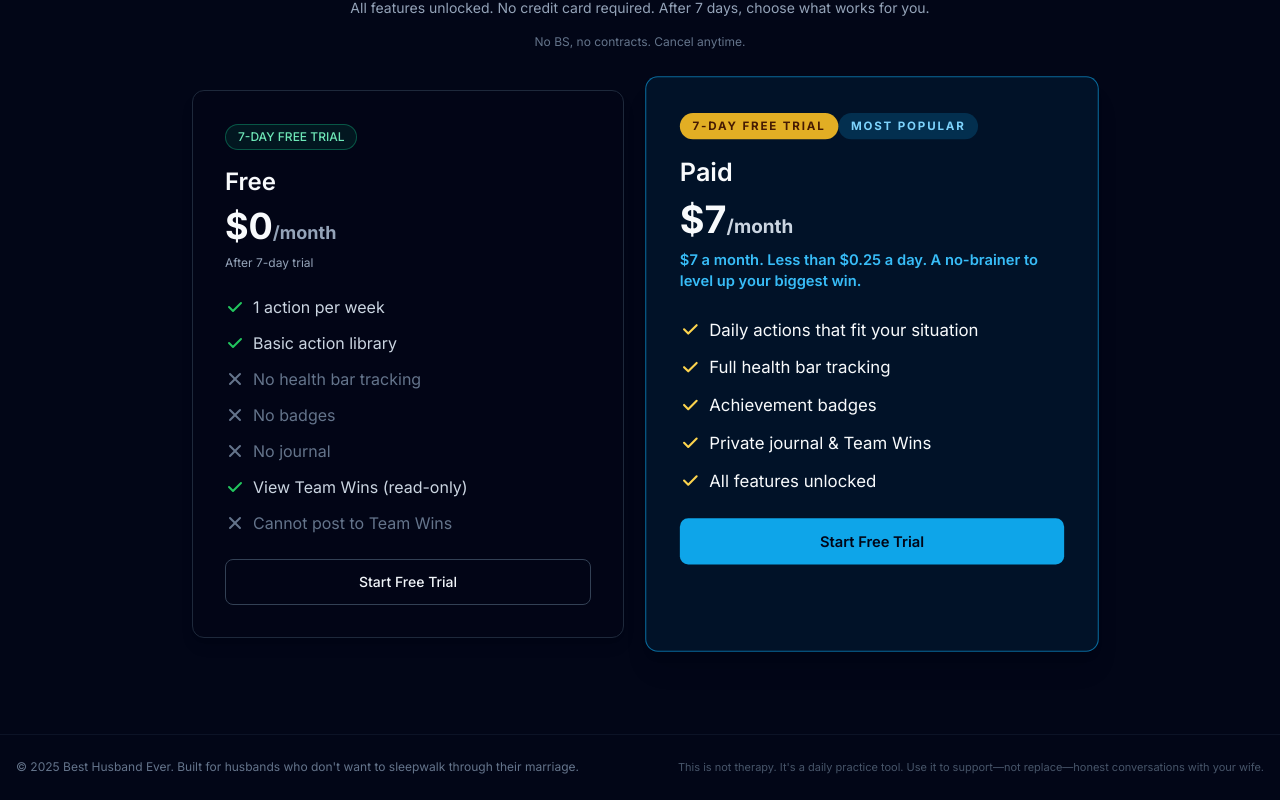
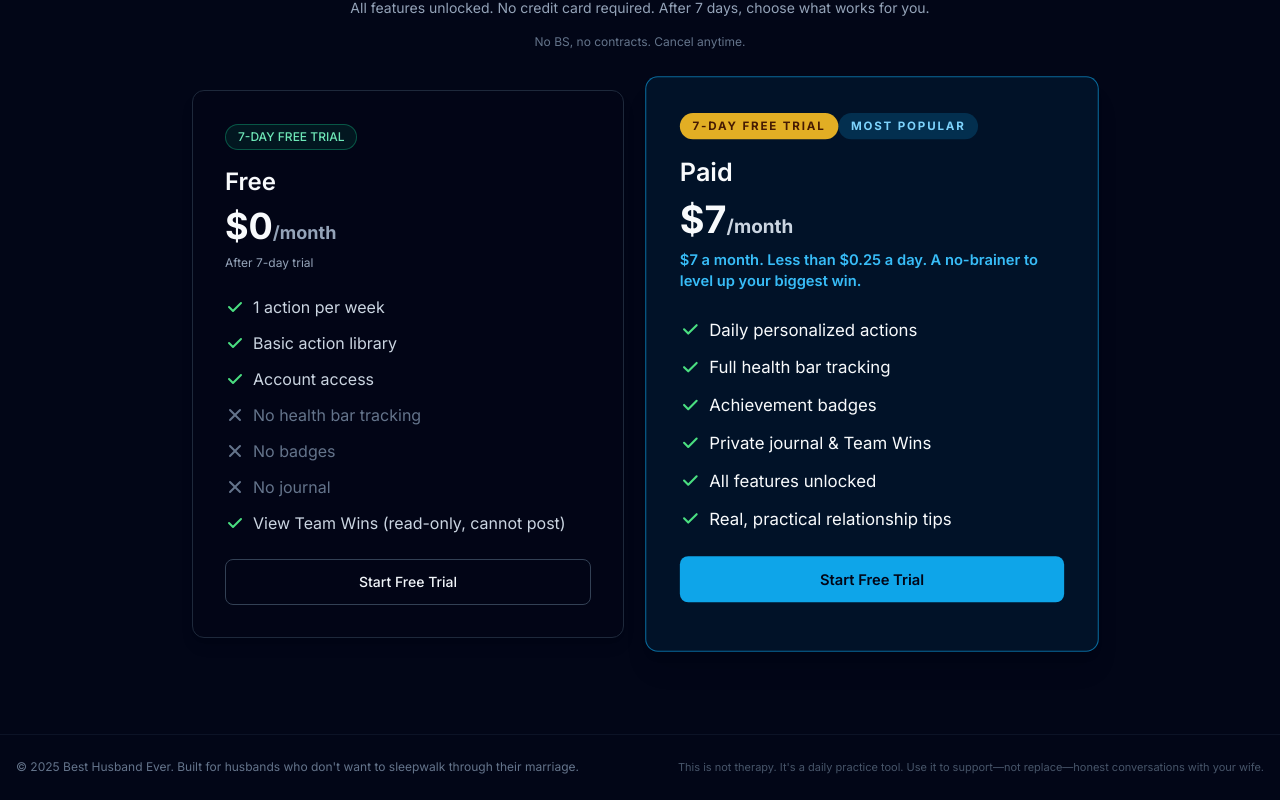
Before and after one commit to loo83gh22-droid/Husband-Daily-Tips, a Next.js app: page / in a window 1280 px wide. Shown: the part 2649-3449 px from the top of the page. Built offline with nearby package versions, Linux system fonts and the light colour scheme; no server answers.

Commit message:
Update main page pricing features to match subscription page exactly

```diff
--- a/app/page.tsx
+++ b/app/page.tsx
@@ -383,16 +383,22 @@ export default async function Home() {
               <p className="text-xs text-slate-400 mb-6">After 7-day trial</p>
               <ul className="space-y-3 mb-6">
                 <li className="flex items-center text-slate-300">
-                  <svg className="w-5 h-5 text-green-500 mr-2" fill="currentColor" viewBox="0 0 20 20">
+                  <svg className="w-5 h-5 text-green-400 mr-2" fill="currentColor" viewBox="0 0 20 20">
                     <path fillRule="evenodd" d="M16.707 5.293a1 1 0 010 1.414l-8 8a1 1 0 01-1.414 0l-4-4a1 1 0 011.414-1.414L8 12.586l7.293-7.293a1 1 0 011.414 0z" clipRule="evenodd" />
                   </svg>
                   1 action per week
                 </li>
                 <li className="flex items-center text-slate-300">
-                  <svg className="w-5 h-5 text-green-500 mr-2" fill="currentColor" viewBox="0 0 20 20">
+                  <svg className="w-5 h-5 text-green-400 mr-2" fill="currentColor" viewBox="0 0 20 20">
                     <path fillRule="evenodd" d="M16.707 5.293a1 1 0 010 1.414l-8 8a1 1 0 01-1.414 0l-4-4a1 1 0 011.414-1.414L8 12.586l7.293-7.293a1 1 0 011.414 0z" clipRule="evenodd" />
                   </svg>
                   Basic action library
+                </li>
+                <li className="flex items-center text-slate-300">
+                  <svg className="w-5 h-5 text-green-400 mr-2" fill="currentColor" viewBox="0 0 20 20">
+                    <path fillRule="evenodd" d="M16.707 5.293a1 1 0 010 1.414l-8 8a1 1 0 01-1.414 0l-4-4a1 1 0 011.414-1.414L8 12.586l7.293-7.293a1 1 0 011.414 0z" clipRule="evenodd" />
+                  </svg>
+                  Account access
                 </li>
                 <li className="flex items-center text-slate-300">
                   <svg className="w-5 h-5 text-slate-500 mr-2" fill="currentColor" viewBox="0 0 20 20">
@@ -413,16 +419,10 @@ export default async function Home() {
                   <span className="text-slate-500">No journal</span>
                 </li>
                 <li className="flex items-center text-slate-300">
-                  <svg className="w-5 h-5 text-green-500 mr-2" fill="currentColor" viewBox="0 0 20 20">
+                  <svg className="w-5 h-5 text-green-400 mr-2" fill="currentColor" viewBox="0 0 20 20">
                     <path fillRule="evenodd" d="M16.707 5.293a1 1 0 010 1.414l-8 8a1 1 0 01-1.414 0l-4-4a1 1 0 011.414-1.414L8 12.586l7.293-7.293a1 1 0 011.414 0z" clipRule="evenodd" />
                   </svg>
-                  View Team Wins (read-only)
-                </li>
-                <li className="flex items-center text-slate-300">
-                  <svg className="w-5 h-5 text-slate-500 mr-2" fill="currentColor" viewBox="0 0 20 20">
-                    <path fillRule="evenodd" d="M4.293 4.293a1 1 0 011.414 0L10 8.586l4.293-4.293a1 1 0 111.414 1.414L11.414 10l4.293 4.293a1 1 0 01-1.414 1.414L10 11.414l-4.293 4.293a1 1 0 01-1.414-1.414L8.586 10 4.293 5.707a1 1 0 010-1.414z" clipRule="evenodd" />
-                  </svg>
-                  <span className="text-slate-500">Cannot post to Team Wins</span>
+                  View Team Wins (read-only, cannot post)
                 </li>
               </ul>
               <Link
@@ -449,34 +449,40 @@ export default async function Home() {
               </p>
               <ul className="space-y-3 mb-6">
                 <li className="flex items-center text-slate-50">
-                  <svg className="w-5 h-5 text-amber-300 mr-2" fill="currentColor" viewBox="0 0 20 20">
+                  <svg className="w-5 h-5 text-green-400 mr-2" fill="currentColor" viewBox="0 0 20 20">
                     <path fillRule="evenodd" d="M16.707 5.293a1 1 0 010 1.414l-8 8a1 1 0 01-1.414 0l-4-4a1 1 0 011.414-1.414L8 12.586l7.293-7.293a1 1 0 011.414 0z" clipRule="evenodd" />
                   </svg>
-                  Daily actions that fit your situation
+                  Daily personalized actions
                 </li>
                 <li className="flex items-center text-slate-50">
-                  <svg className="w-5 h-5 text-amber-300 mr-2" fill="currentColor" viewBox="0 0 20 20">
+                  <svg className="w-5 h-5 text-green-400 mr-2" fill="currentColor" viewBox="0 0 20 20">
                     <path fillRule="evenodd" d="M16.707 5.293a1 1 0 010 1.414l-8 8a1 1 0 01-1.414 0l-4-4a1 1 0 011.414-1.414L8 12.586l7.293-7.293a1 1 0 011.414 0z" clipRule="evenodd" />
                   </svg>
                   Full health bar tracking
                 </li>
                 <li className="flex items-center text-slate-50">
-                  <svg className="w-5 h-5 text-amber-300 mr-2" fill="currentColor" viewBox="0 0 20 20">
+                  <svg className="w-5 h-5 text-green-400 mr-2" fill="currentColor" viewBox="0 0 20 20">
                     <path fillRule="evenodd" d="M16.707 5.293a1 1 0 010 1.414l-8 8a1 1 0 01-1.414 0l-4-4a1 1 0 011.414-1.414L8 12.586l7.293-7.293a1 1 0 011.414 0z" clipRule="evenodd" />
                   </svg>
                   Achievement badges
                 </li>
                 <li className="flex items-center text-slate-50">
-                  <svg className="w-5 h-5 text-amber-300 mr-2" fill="currentColor" viewBox="0 0 20 20">
+                  <svg className="w-5 h-5 text-green-400 mr-2" fill="currentColor" viewBox="0 0 20 20">
                     <path fillRule="evenodd" d="M16.707 5.293a1 1 0 010 1.414l-8 8a1 1 0 01-1.414 0l-4-4a1 1 0 011.414-1.414L8 12.586l7.293-7.293a1 1 0 011.414 0z" clipRule="evenodd" />
                   </svg>
                   Private journal & Team Wins
                 </li>
                 <li className="flex items-center text-slate-50">
-                  <svg className="w-5 h-5 text-amber-300 mr-2" fill="currentColor" viewBox="0 0 20 20">
+                  <svg className="w-5 h-5 text-green-400 mr-2" fill="currentColor" viewBox="0 0 20 20">
                     <path fillRule="evenodd" d="M16.707 5.293a1 1 0 010 1.414l-8 8a1 1 0 01-1.414 0l-4-4a1 1 0 011.414-1.414L8 12.586l7.293-7.293a1 1 0 011.414 0z" clipRule="evenodd" />
                   </svg>
                   All features unlocked
+                </li>
+                <li className="flex items-center text-slate-50">
+                  <svg className="w-5 h-5 text-green-400 mr-2" fill="currentColor" viewBox="0 0 20 20">
+                    <path fillRule="evenodd" d="M16.707 5.293a1 1 0 010 1.414l-8 8a1 1 0 01-1.414 0l-4-4a1 1 0 011.414-1.414L8 12.586l7.293-7.293a1 1 0 011.414 0z" clipRule="evenodd" />
+                  </svg>
+                  Real, practical relationship tips
                 </li>
               </ul>
               <Link
```
